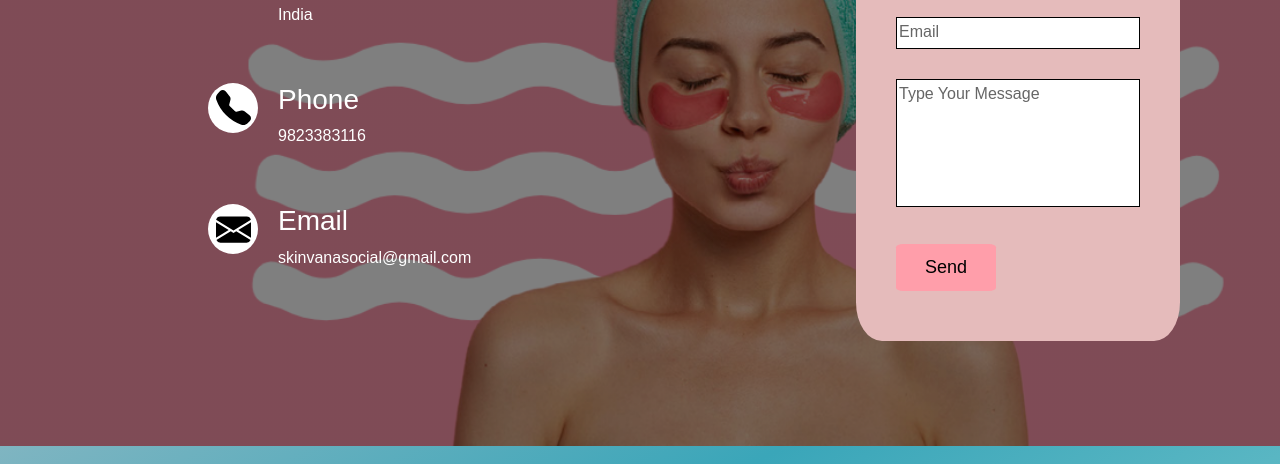
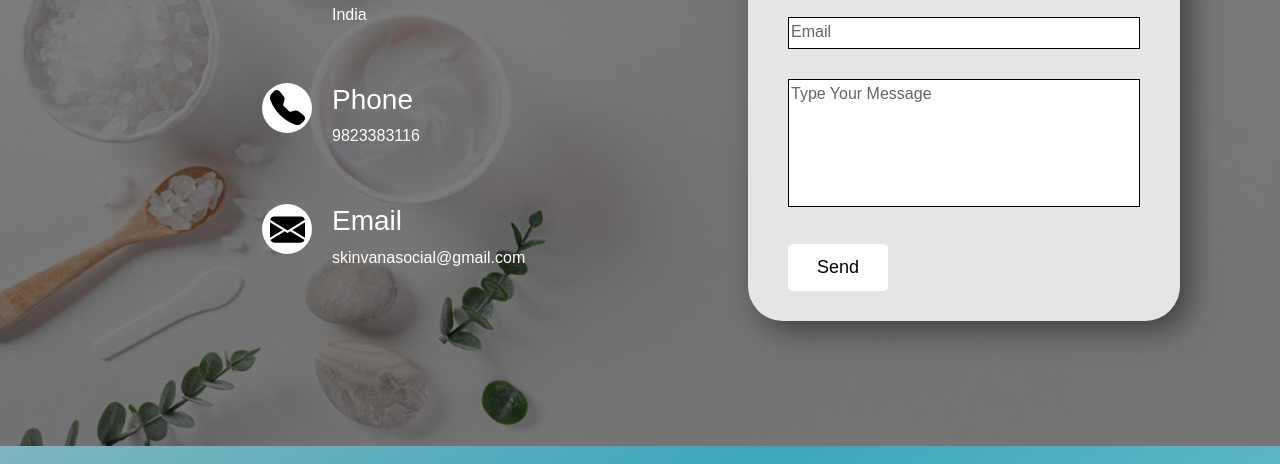
Before and after one commit to Harshit-23/Skinvana, a plain HTML site: page contact.html in a window 1280 px wide. Shown: the part 468-932 px from the top of the page. Drawn offline with nearby package versions, Linux system fonts and the light colour scheme; a web font is replaced by a local one.

Commit message:
Update styles.css
Updates contact UI

```diff
--- a/CSS/styles.css
+++ b/CSS/styles.css
@@ -112,7 +112,7 @@ html, body{
     justify-content: center;
     align-items: center;
     flex-direction: column;
-    background: linear-gradient( rgba(0, 0, 0, 0.5), rgba(0, 0, 0, 0.5) ), url(../Images/contact-bg.png);
+    background: linear-gradient( rgba(0, 0, 0, 0.5), rgba(0, 0, 0, 0.5) ), url(../Images/contact-bg3.png);
     background-size: cover;
     background-repeat: no-repeat;
 }
@@ -134,7 +134,7 @@ html, body{
 }
 
 .contactInfo{
-    width: 60%;
+    width: 45%;
     display: flex;
     flex-direction: column;
 }
@@ -172,10 +172,13 @@ html, body{
 
 .contactForm{
     color: black;
-    width: 30%;
-    padding: 40px;
-    background: linear-gradient( rgba(0, 0, 0, 0.1), rgba(0, 0, 0, 0.1) ), #FFD0D0;
+    width: 40%;
+    padding: 20px 40px;
+    background: linear-gradient( rgba(0, 0, 0, 0.1), rgba(0, 0, 0, 0.1) ), white;
+    /* background: white; */
+    /* background: #FFECEC; #F5EFE7*/
     border-radius: 8%;
+    box-shadow: 10px 10px 30px rgb(66, 65, 65);
 }
 
 .contactForm h2{
@@ -220,12 +223,16 @@ html, body{
 
 .contactForm .inputBox input[type="submit"]{
     width: 100px;
-    background: #FF9EAA;
+    background: white;
     border: none;
     cursor: pointer;
     padding: 10px;
     border-radius: 7%;
     font-size: 18px;
+}
+
+.contactForm .inputBox input[type="submit"]:hover{
+    box-shadow: -5px 5px 10px grey;
 }
 
 @media (max-width: 991px){
```
